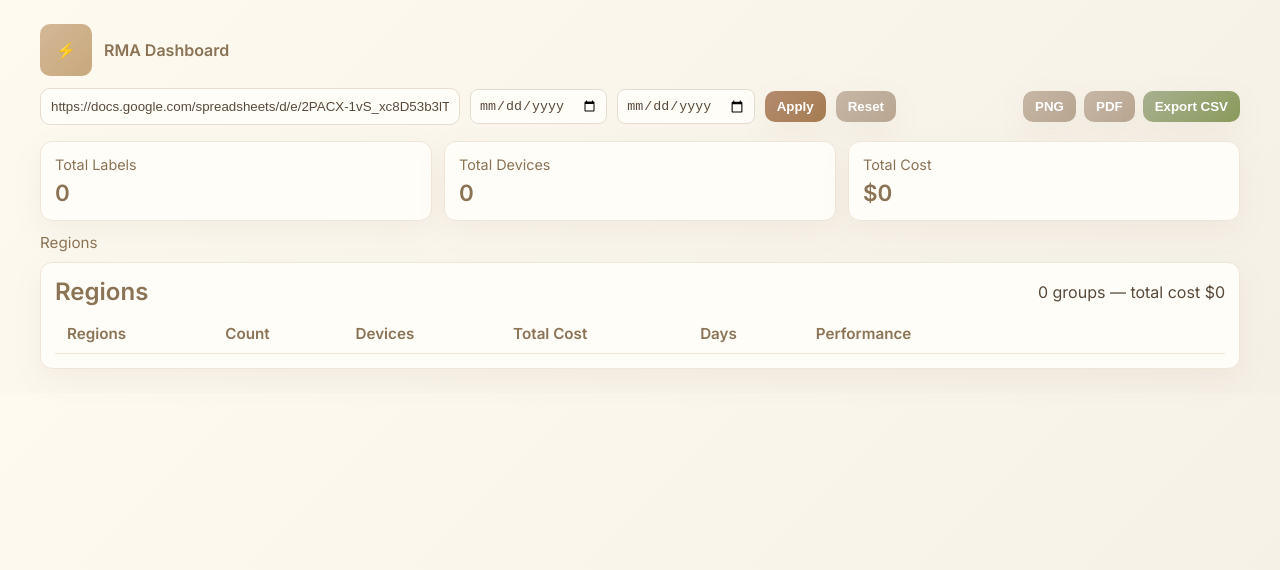
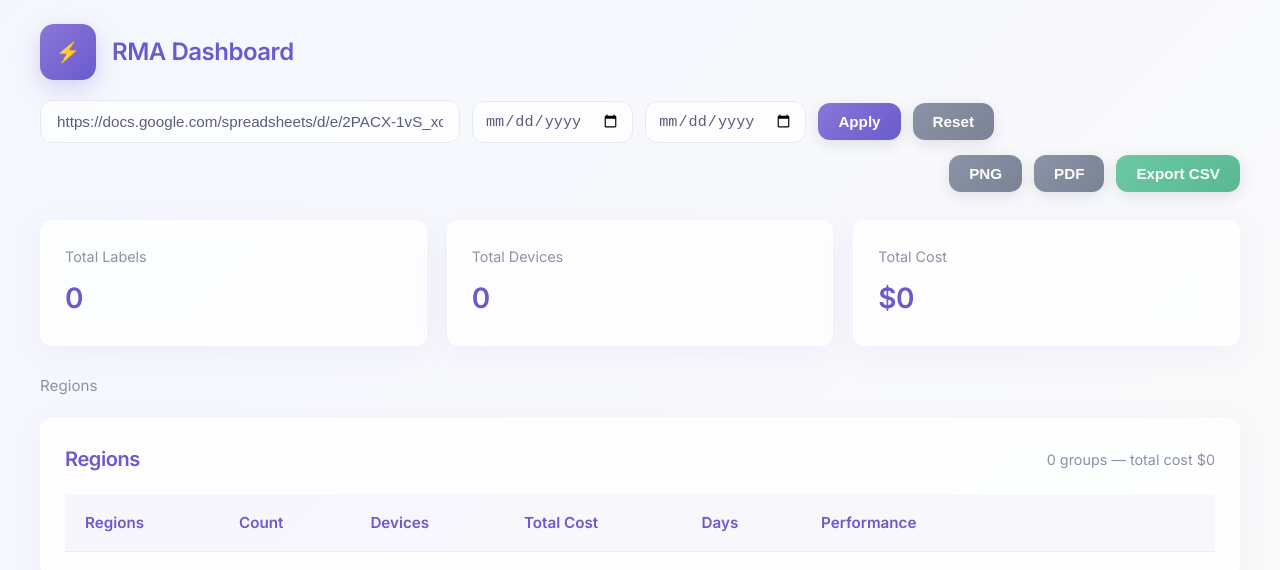
Before and after one commit to Anooshashraf/RMA, a plain HTML site: page index.html in a window 1280 px wide. Drawn offline with nearby package versions, Linux system fonts and the light colour scheme; no server answers.

Commit message:
Update style.css

```diff
--- a/style.css
+++ b/style.css
@@ -169,113 +169,195 @@ input[type="date"]{padding:8px;border-radius:8px;border:1px solid rgba(0,0,0,0.0
  */
 
 :root{
-  --bg: #fefaf0;
-  --panel: #fffdf8;
-  --muted: #8b7355;
-  --accent: #b38b6d;
-  --neon-green: #8a9a5b;
-  --neon-amber: #d4a017;
-  --neon-red: #c86b49;
+  --bg: #fafafa;
+  --panel: #ffffff;
+  --muted: #8b93a6;
+  --accent: #8a77d9;
+  --success: #6bc8a3;
+  --warning: #e9b872;
+  --error: #e88d9e;
   --radius: 12px;
   --max-width: 1200px;
-  --shadow: 0 10px 30px rgba(139, 115, 85, 0.08);
+  --shadow: 0 8px 32px rgba(138, 119, 217, 0.08);
+  --glass: rgba(255, 255, 255, 0.7);
 }
 
 /* base */
 *{box-sizing:border-box}
 body{
-  margin:0;padding:24px;font-family:Inter,Segoe UI,Arial;
-  background: linear-gradient(135deg, #fefaf0, #f5f0e6);
-  color: #5a4a3a;
+  margin:0;padding:24px;
+  font-family: 'Inter', -apple-system, BlinkMacSystemFont, sans-serif;
+  background: linear-gradient(135deg, #f5f7ff 0%, #fafafa 100%);
+  color: #5a5d7a;
+  line-height: 1.6;
 }
 .app{max-width:var(--max-width);margin:0 auto}
 
 /* topbar */
-.topbar{display:flex;flex-direction:column;gap:12px;margin-bottom:16px}
-.brand{display:flex;gap:12px;align-items:center}
+.topbar{display:flex;flex-direction:column;gap:20px;margin-bottom:28px}
+.brand{display:flex;gap:16px;align-items:center}
 .logo{
-  width:52px;height:52px;border-radius:10px;
-  background: linear-gradient(135deg, #d4b896, #c8a87c);
+  width:56px;height:56px;border-radius:14px;
+  background: linear-gradient(135deg, #8a77d9, #6a5acd);
   display:flex;align-items:center;justify-content:center;
-  color: #5a4a3a;
-  font-weight: bold;
+  color: white;
+  font-weight: 600;
+  font-size: 20px;
+  box-shadow: 0 8px 24px rgba(138, 119, 217, 0.3);
 }
-.title .main{font-family:Inter, sans-serif;font-weight:700;color:#8b7355}
-.title .sub{font-size:0.82rem;color:var(--muted)}
+.title .main{font-weight:700;color:#6a5acd;font-size:1.5rem;letter-spacing:-0.02em}
+.title .sub{font-size:0.9rem;color:var(--muted);margin-top:4px}
 
-.controls{display:flex;gap:10px;flex-wrap:wrap;align-items:center}
+.controls{display:flex;gap:12px;flex-wrap:wrap;align-items:center}
 .input-url{
-  min-width:420px;padding:10px;border-radius:10px;
-  border:1px solid #e6dccf;background:var(--panel);
-  color: #5a4a3a;
+  min-width:420px;padding:12px 16px;border-radius:var(--radius);
+  border:1px solid #e6e9f4;background:var(--glass);
+  color: #5a5d7a;
+  font-size: 0.95rem;
+  backdrop-filter: blur(10px);
+  transition: all 0.3s ease;
+}
+.input-url:focus{
+  outline: none;
+  border-color: var(--accent);
+  box-shadow: 0 0 0 3px rgba(138, 119, 217, 0.1);
+  transform: translateY(-1px);
 }
 input[type="date"]{
-  padding:8px;border-radius:8px;
-  border:1px solid #e6dccf;background:var(--panel);
-  color: #5a4a3a;
+  padding:10px 12px;border-radius:var(--radius);
+  border:1px solid #e6e9f4;background:var(--glass);
+  color: #5a5d7a;
+  font-size: 0.95rem;
+  backdrop-filter: blur(10px);
 }
 .btn{
-  padding:8px 12px;border-radius:10px;border:none;
-  background:linear-gradient(135deg, #c8b6a6, #b8a692);
-  color:#fff;cursor:pointer;font-weight:600;
-  box-shadow:var(--shadow)
+  padding:10px 20px;border-radius:var(--radius);border:none;
+  background: linear-gradient(135deg, #8b93a6, #7a8296);
+  color:white;cursor:pointer;font-weight:600;font-size:0.95rem;
+  transition: all 0.3s ease;
+  box-shadow: 0 4px 16px rgba(0, 0, 0, 0.1);
 }
-.btn-primary{background:linear-gradient(135deg,var(--accent),#a67c52)}
-.btn-success{background:linear-gradient(135deg,#a8b090,#8a9a5b)}
-.exports{margin-left:auto;display:flex;gap:8px;align-items:center}
+.btn:hover{
+  transform: translateY(-2px);
+  box-shadow: 0 8px 24px rgba(0, 0, 0, 0.15);
+}
+.btn-primary{background: linear-gradient(135deg, #8a77d9, #6a5acd)}
+.btn-success{background: linear-gradient(135deg, #6bc8a3, #5ab894)}
+.exports{margin-left:auto;display:flex;gap:12px;align-items:center}
 
 /* KPI */
-.kpi-row{display:flex;gap:12px;flex-wrap:wrap;margin-bottom:12px}
+.kpi-row{display:flex;gap:20px;flex-wrap:wrap;margin-bottom:28px}
 .kpi{
-  background:var(--panel);padding:14px;border-radius:12px;
-  min-width:200px;flex:1 1 220px;box-shadow:var(--shadow);
-  border: 1px solid #f0e6d8;
+  background: var(--glass);
+  padding:24px;border-radius:var(--radius);
+  min-width:220px;flex:1 1 260px;
+  box-shadow: var(--shadow);
+  border: 1px solid rgba(255, 255, 255, 0.8);
+  backdrop-filter: blur(10px);
+  transition: all 0.3s ease;
 }
-.kpi .label{color:var(--muted);font-size:0.9rem;margin-bottom:6px}
-.kpi .value{font-family:Inter, sans-serif;font-size:1.4rem;color:#8b7355;font-weight:600}
+.kpi:hover{
+  transform: translateY(-2px);
+  box-shadow: 0 12px 40px rgba(138, 119, 217, 0.12);
+}
+.kpi .label{color:var(--muted);font-size:0.9rem;margin-bottom:8px;font-weight:500}
+.kpi .value{font-size:1.75rem;color:#6a5acd;font-weight:700;letter-spacing:-0.02em}
 
 /* breadcrumb/back */
-.nav-row{display:flex;align-items:center;gap:12px;margin-bottom:10px}
-.breadcrumb{color:var(--muted);font-size:0.95rem}
-.back{background:linear-gradient(135deg,#b8a692,#c8b6a6)}
+.nav-row{display:flex;align-items:center;gap:16px;margin-bottom:20px}
+.breadcrumb{color:var(--muted);font-size:0.95rem;font-weight:500}
+.back{background: linear-gradient(135deg, #8b93a6, #7a8296)}
 
 /* stacked blocks and tables */
-.stacked{display:flex;flex-direction:column;gap:14px}
+.stacked{display:flex;flex-direction:column;gap:20px}
 .table-block{
-  background:var(--panel);padding:14px;border-radius:12px;
-  box-shadow:var(--shadow);border:1px solid #f0e6d8;
-  animation:fadeIn .28s ease
+  background: var(--glass);
+  padding:24px;border-radius:var(--radius);
+  box-shadow: var(--shadow);
+  border: 1px solid rgba(255, 255, 255, 0.8);
+  backdrop-filter: blur(10px);
+  animation: fadeIn 0.4s ease;
 }
-@keyframes fadeIn{from{opacity:0;transform:translateY(6px)}to{opacity:1;transform:none}}
+@keyframes fadeIn{
+  from{opacity:0;transform:translateY(12px)}
+  to{opacity:1;transform:none}
+}
 
-.table-header{display:flex;justify-content:space-between;align-items:center;margin-bottom:8px}
-.table-header h2{margin:0;font-family:Inter, sans-serif;color:#8b7355;font-weight:600}
+.table-header{display:flex;justify-content:space-between;align-items:center;margin-bottom:20px}
+.table-header h2{
+  margin:0;
+  color:#6a5acd;
+  font-weight:700;
+  font-size:1.25rem;
+  letter-spacing:-0.02em;
+}
+.table-header .meta{color:var(--muted);font-size:0.9rem;font-weight:500}
 
 /* table */
 .table{width:100%;border-collapse:collapse;font-size:0.95rem}
-.table th,.table td{padding:10px 12px;text-align:left;border-bottom:1px solid #f0e6d8}
-.table th{font-weight:700;color:#8b7355}
-.table tbody tr{transition:all .12s ease;cursor:pointer}
-.table tbody tr:hover{background:rgba(139, 115, 85, 0.04)}
+.table th,.table td{padding:16px 20px;text-align:left;border-bottom:1px solid rgba(230, 233, 244, 0.8)}
+.table th{font-weight:600;color:#6a5acd;background:rgba(138, 119, 217, 0.05)}
+.table tbody tr{
+  transition: all 0.3s ease;
+  cursor:pointer;
+  border-radius: 8px;
+}
+.table tbody tr:hover{
+  background: rgba(138, 119, 217, 0.05);
+  transform: translateX(4px);
+  box-shadow: 0 4px 16px rgba(138, 119, 217, 0.1);
+}
+.col-right{text-align:right}
 
 /* bars */
-.bar-cell{display:flex;gap:10px;align-items:center}
-.bar-track{height:12px;background:#f0e6d8;border-radius:8px;flex:1;overflow:hidden}
-.bar-fill{height:100%;width:0;border-radius:8px;transition:width 700ms cubic-bezier(.2,.9,.2,1)}
-.bar-fill.green{background:linear-gradient(90deg,#a8b090,#8a9a5b)}
-.bar-fill.amber{background:linear-gradient(90deg,#d4a017,#c8a052)}
-.bar-fill.red{background:linear-gradient(90deg,#c86b49,#b85a3a)}
+.bar-cell{display:flex;gap:16px;align-items:center}
+.bar-track{
+  height:10px;
+  background: rgba(230, 233, 244, 0.8);
+  border-radius:10px;
+  flex:1;
+  overflow:hidden;
+  box-shadow: inset 0 2px 4px rgba(0, 0, 0, 0.05);
+}
+.bar-fill{
+  height:100%;
+  width:0;
+  border-radius:10px;
+  transition: width 800ms cubic-bezier(0.25, 0.46, 0.45, 0.94);
+  box-shadow: 0 4px 16px rgba(0, 0, 0, 0.1);
+}
+.bar-fill.green{
+  background: linear-gradient(90deg, #6bc8a3, #5ab894);
+}
+.bar-fill.amber{
+  background: linear-gradient(90deg, #e9b872, #e0a95c);
+}
+.bar-fill.red{
+  background: linear-gradient(90deg, #e88d9e, #e07a8d);
+}
 
-/* days pill simple */
+/* days pill */
 .days-pill{
-  display:inline-block;padding:6px 8px;border-radius:999px;
-  background:#f0e6d8;color:#8b7355;font-size:0.86rem;margin-right:6px
+  display:inline-block;
+  padding:6px 12px;
+  border-radius:20px;
+  background: rgba(138, 119, 217, 0.1);
+  color:#6a5acd;
+  font-size:0.8rem;
+  font-weight:500;
+  margin-right:6px;
+  border: 1px solid rgba(138, 119, 217, 0.2);
 }
 
 /* responsive */
-@media(max-width:720px){
+@media(max-width:768px){
+  body{padding:16px}
   .input-url{min-width:unset;width:100%}
   .controls{flex-direction:column;align-items:stretch}
-  .kpi-row{flex-direction:column}
+  .kpi-row{flex-direction:column;gap:16px}
+  .table th,.table td{padding:12px 16px}
+  .exports{margin-left:0;justify-content:flex-start}
+  .logo{width:48px;height:48px;font-size:18px}
 }
+
 .hidden{display:none}
```
